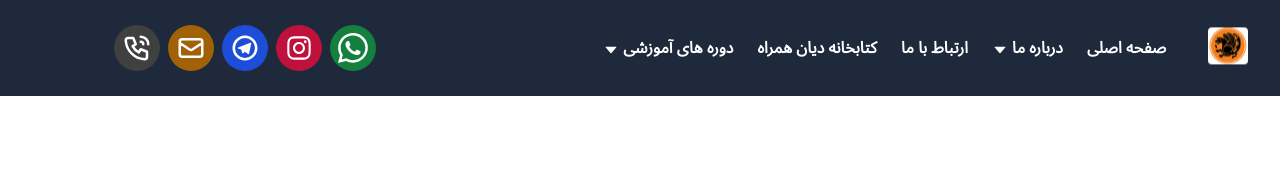
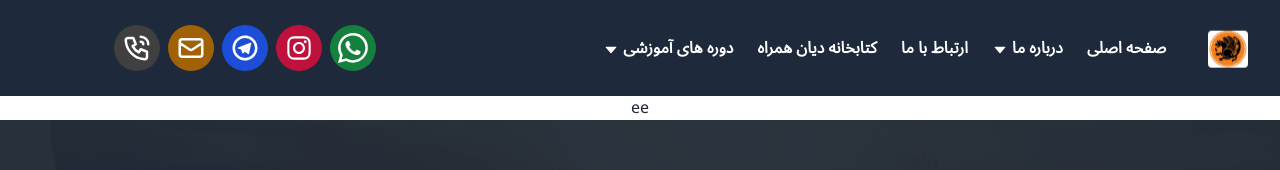
Before and after one commit to Mansour-VN/DianHamrah, a Next.js app: page /ghavanin in a window 1280 px wide. Before the commit this address had no page. Shown: the top 170 px of the page. Built offline with nearby package versions, Linux system fonts and the light colour scheme.

Commit message:
refactor: edit tel btn

```diff
--- /dev/null
+++ b/src/pages/ghavanin/index.tsx
@@ -0,0 +1,11 @@
+
+
+const Ghavanin = () => {
+    return (
+        <div className="flex flex-col items-center">
+        ee
+        </div>
+    )
+}
+
+export default Ghavanin
--- a/src/styles/globals.css
+++ b/src/styles/globals.css
@@ -24,7 +24,7 @@ p,h1,h2,h3,h4,h5,a,span, button, div{
 .btn-tel {
 
     text-align: center;
-    line-height: 92px;
+    /*line-height: 92px;*/
 
 }
 .btn-tel-mobile {
```
